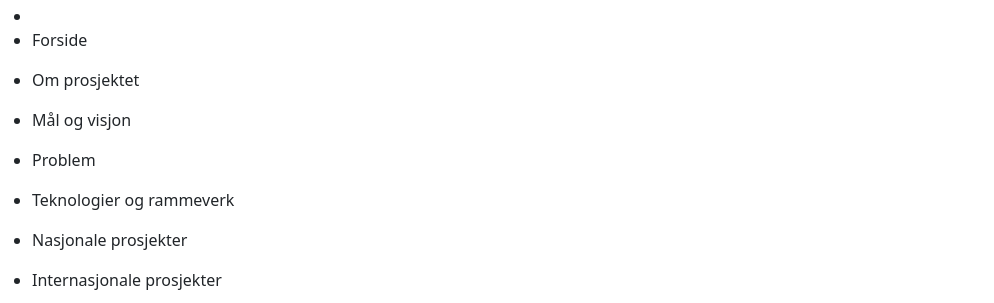
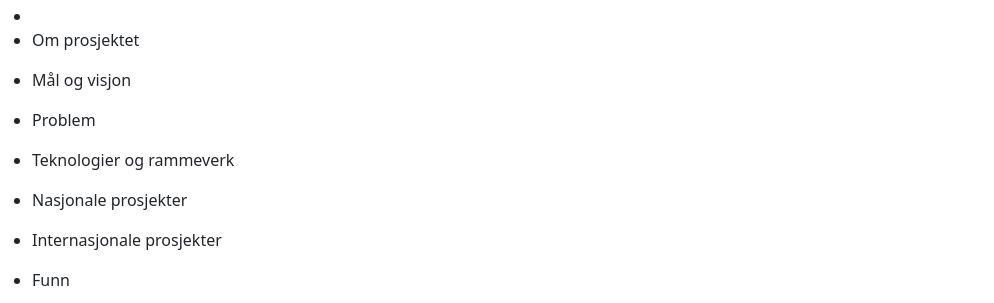
Before and after one commit to Sensorteknologi-i-havn/nettside, a website built with Vite: page index.html in a window 1280 px wide. Shown: the part 278-581 px from the top of the page, without its empty margins (0-994 px from the left). Built offline with nearby package versions, Linux system fonts and the light colour scheme.

Commit message:
fikset sideknapper

```diff
--- a/index.html
+++ b/index.html
@@ -46,10 +46,6 @@
                 <li class="selected"></li>
 
                 <li>
-                  <p class="dot-text">Forside</p>
-                </li>
-
-                <li>
                   <p class="dot-text">Om prosjektet</p>
                 </li>
 
@@ -71,6 +67,10 @@
 
                 <li>
                   <p class="dot-text">Internasjonale prosjekter</p>
+                </li>
+
+                <li>
+                  <p class="dot-text">Funn</p>
                 </li>
 
               </ul>
--- a/style.css
+++ b/style.css
@@ -60,10 +60,25 @@ margin-left: 30px;
   cursor: pointer;
   transition: transform 0.2s;
 }
-.navigation-dot li:hover, .navigation-dot li.selected {
+.navigation-dot li:hover, .navigation-dot li.selected li {
   background: none;
   transform: scale(2);
 }
+
+li p {
+  height: 10px;
+  width: 200px;
+  opacity: 0;
+  font-style: oblique;
+  text-align: right;
+  position: absolute;
+  transform: translate(-110%, -125%);
+}
+
+li:hover p {
+  opacity: 1;
+}
+
 
 .header{
   margin-top: 200px;
@@ -143,12 +158,7 @@ section:nth-child(7) {
 section:nth-child(8) {
 
 }
-section:nth-child(9) {
 
-}
-section:nth-child(10) {
-
-}
 
 
 section > div {
@@ -165,8 +175,8 @@ section > div {
 font-style: oblique;
 font-size: 16px;
 line-height: 1.5;
-right: -100px;
 width: 200px;
+content: '';
 }
 
 .dot-text:hover {
```
